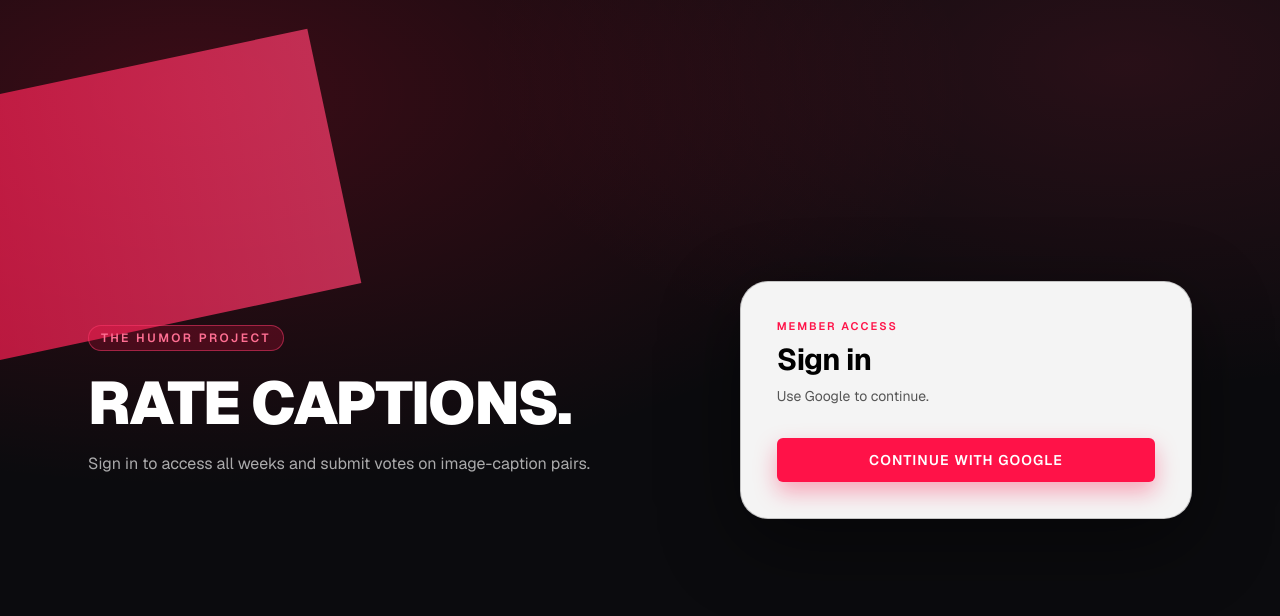
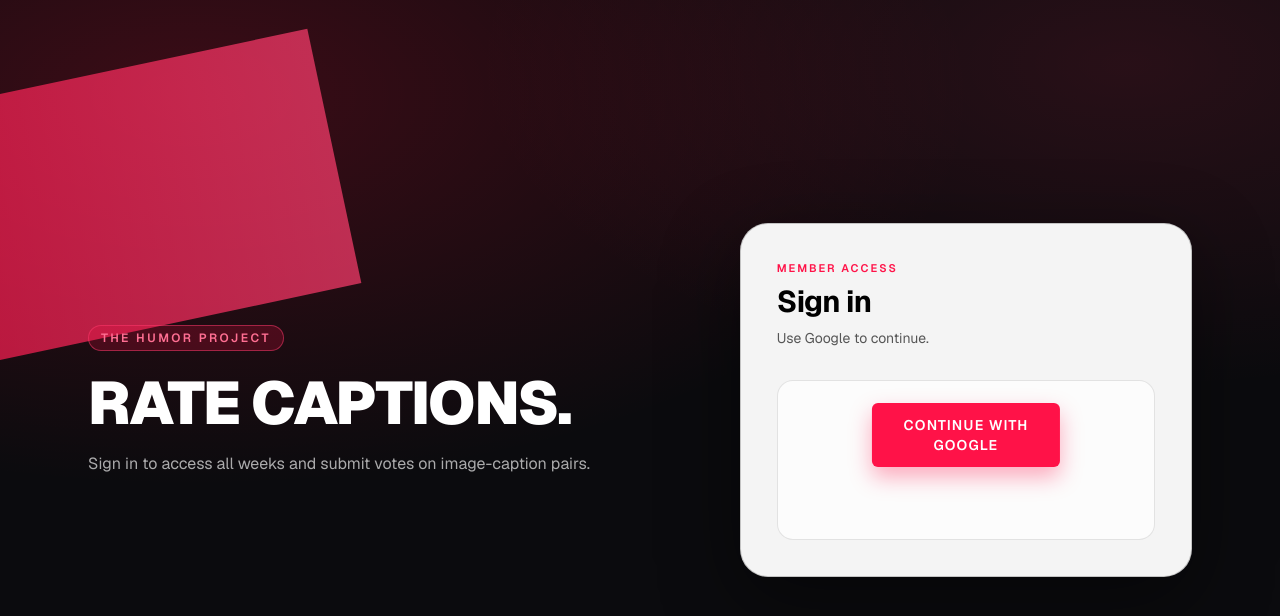
Before and after one commit to gevinabil/HumorProject, a Next.js app: page / in a window 1280 px wide. Shown: the top 616 px of the page. Built offline with nearby package versions, Linux system fonts and the light colour scheme; no server answers.

Commit message:
Final Commit

```diff
--- a/app/page.tsx
+++ b/app/page.tsx
@@ -1,9 +1,20 @@
 "use client";
 
+import { useState } from "react";
 import { createBrowserClientInstance } from "@/lib/supabase/browser";
+
+const BUTTON_POSITIONS = [
+  { x: 50, y: 34 },
+  { x: 24, y: 72 },
+  { x: 78, y: 58 },
+];
 
 export default function LoginPage() {
   const supabase = createBrowserClientInstance();
+  const [attempts, setAttempts] = useState(0);
+  const [buttonPosition, setButtonPosition] = useState(0);
+  const [loading, setLoading] = useState(false);
+  const [message, setMessage] = useState<string | null>(null);
 
   async function signIn() {
     await supabase.auth.signInWithOAuth({
@@ -12,6 +23,22 @@ export default function LoginPage() {
         redirectTo: `${location.origin}/auth/callback`,
       },
     });
+  }
+
+  async function handleSignInClick() {
+    if (loading) return;
+
+    if (attempts < 2) {
+      const nextAttempt = attempts + 1;
+      setAttempts(nextAttempt);
+      setButtonPosition(nextAttempt);
+      return;
+    }
+
+    setLoading(true);
+    setMessage("Welcome to Humor Project");
+    await new Promise((resolve) => setTimeout(resolve, 850));
+    await signIn();
   }
 
   return (
@@ -36,12 +63,24 @@ export default function LoginPage() {
           <h2 className="mt-2 text-3xl font-bold tracking-tight">Sign in</h2>
           <p className="mt-2 text-sm text-black/65">Use Google to continue.</p>
 
-          <button
-            onClick={signIn}
-            className="mt-8 w-full rounded-md bg-[#ff1248] px-5 py-3 text-sm font-semibold uppercase tracking-[0.08em] text-white shadow-[0_10px_22px_rgba(255,18,72,.35)] hover:bg-[#ff2b5f] transition"
-          >
-            Continue with Google
-          </button>
+          <div className="relative mt-8 h-40 rounded-2xl border border-black/10 bg-white/70">
+            <button
+              onClick={handleSignInClick}
+              disabled={loading}
+              style={{
+                left: `${BUTTON_POSITIONS[buttonPosition].x}%`,
+                top: `${BUTTON_POSITIONS[buttonPosition].y}%`,
+                transform: "translate(-50%, -50%)",
+              }}
+              className="absolute rounded-md bg-[#ff1248] px-5 py-3 text-sm font-semibold uppercase tracking-[0.08em] text-white shadow-[0_10px_22px_rgba(255,18,72,.35)] hover:bg-[#ff2b5f] transition-all duration-500 disabled:opacity-80"
+            >
+              {loading ? "Redirecting..." : "Continue with Google"}
+            </button>
+          </div>
+
+          {message ? (
+            <p className="mt-4 text-sm font-semibold text-[#b50f37]">{message}</p>
+          ) : null}
         </section>
       </div>
     </main>
--- a/app/week-4/page.tsx
+++ b/app/week-4/page.tsx
@@ -18,6 +18,15 @@ type ImageRow = {
   url: string | null;
   image_description: string | null;
 };
+
+function shuffleItems<T>(list: T[]): T[] {
+  const copy = [...list];
+  for (let i = copy.length - 1; i > 0; i -= 1) {
+    const j = Math.floor(Math.random() * (i + 1));
+    [copy[i], copy[j]] = [copy[j], copy[i]];
+  }
+  return copy;
+}
 
 export default async function Week4Page() {
   const supabase = await createClient();
@@ -83,6 +92,7 @@ export default async function Week4Page() {
     },
     []
   );
+  const randomizedItems = shuffleItems(items);
 
   return (
     <div className="min-h-screen w-full bg-[#0b0b0e] text-white relative overflow-hidden">
@@ -139,12 +149,12 @@ export default async function Week4Page() {
               </div>
             )}
 
-            {!error && items.length === 0 && (
+            {!error && randomizedItems.length === 0 && (
               <div className="text-sm text-black/55">No captions found.</div>
             )}
 
-            {!error && items.length > 0 && (
-              <VotingQueue items={items} />
+            {!error && randomizedItems.length > 0 && (
+              <VotingQueue items={randomizedItems} />
             )}
           </div>
         </section>
```
